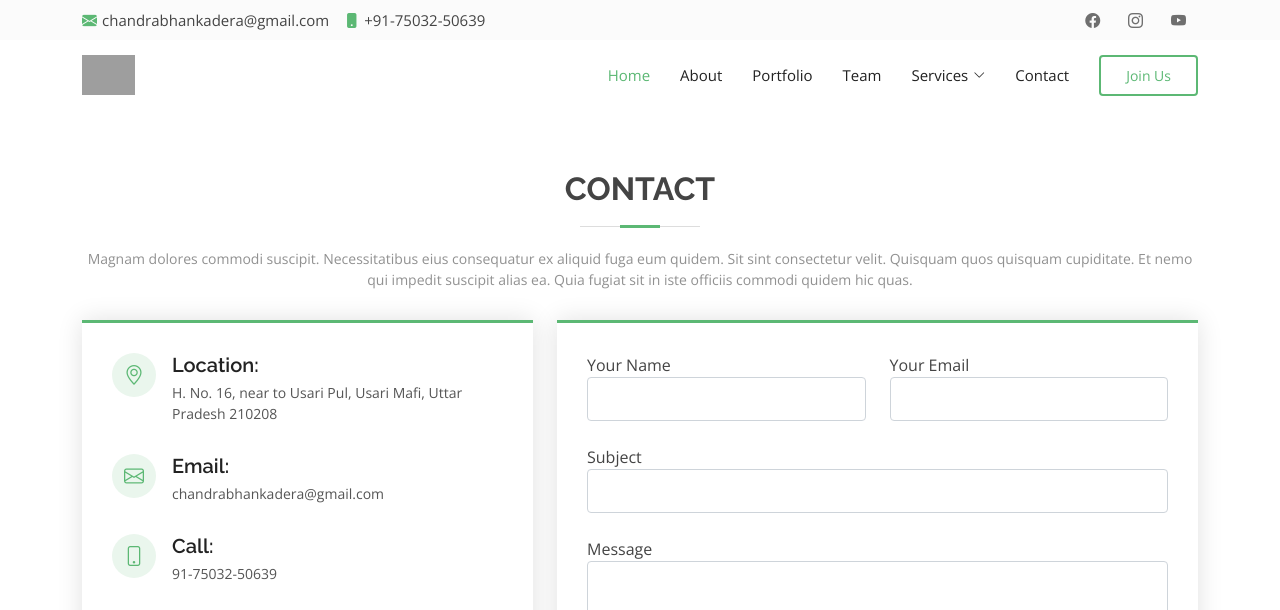
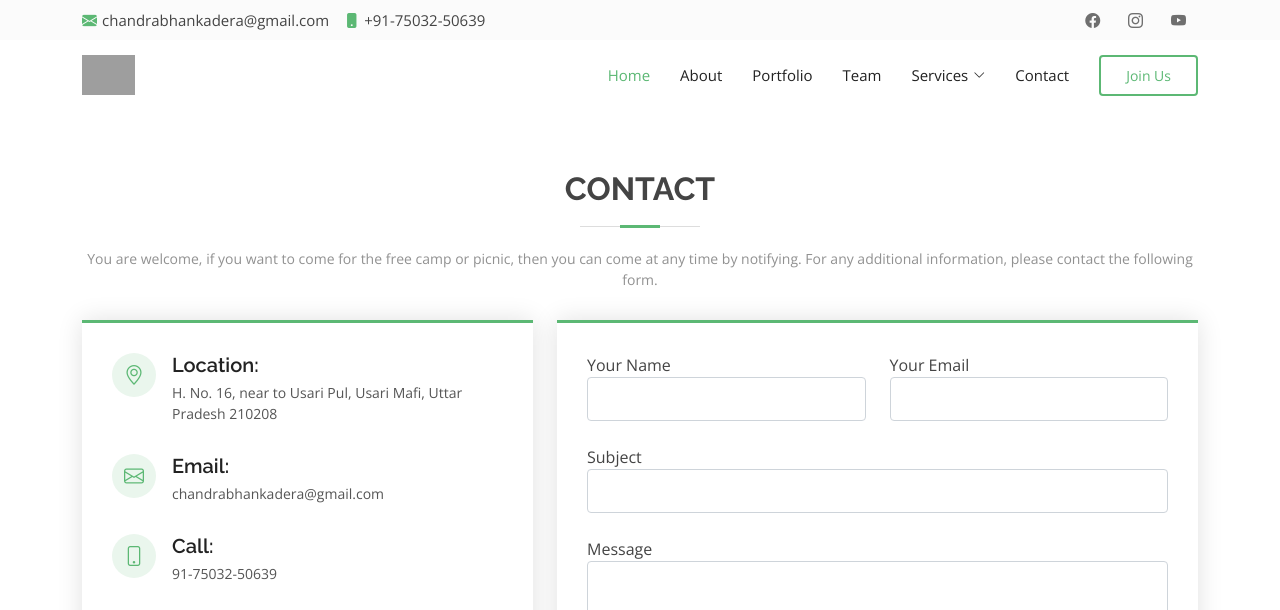
Before and after one commit to chandrabhankadera/chandrabhankadera.github.io, a Jekyll site: the page built from pages/contact-us.html, in a window 1280 px wide, cut to the strip 0-610 px from the top of the page. Built offline with Jekyll 4.4.1, drawn with Linux system fonts in a browser that asks for light colours; grey boxes are pictures that could not be loaded.

Commit message:
Update contact-us.html

```diff
--- a/pages/contact-us.html
+++ b/pages/contact-us.html
@@ -13,7 +13,7 @@ sitemap:
 
         <div class="section-title">
           <h2>Contact</h2>
-          <p>Magnam dolores commodi suscipit. Necessitatibus eius consequatur ex aliquid fuga eum quidem. Sit sint consectetur velit. Quisquam quos quisquam cupiditate. Et nemo qui impedit suscipit alias ea. Quia fugiat sit in iste officiis commodi quidem hic quas.</p>
+          <p>You are welcome, if you want to come for the free camp or picnic, then you can come at any time by notifying. For any additional information, please contact the following form.</p>
         </div>
 
         <div class="row">
```
